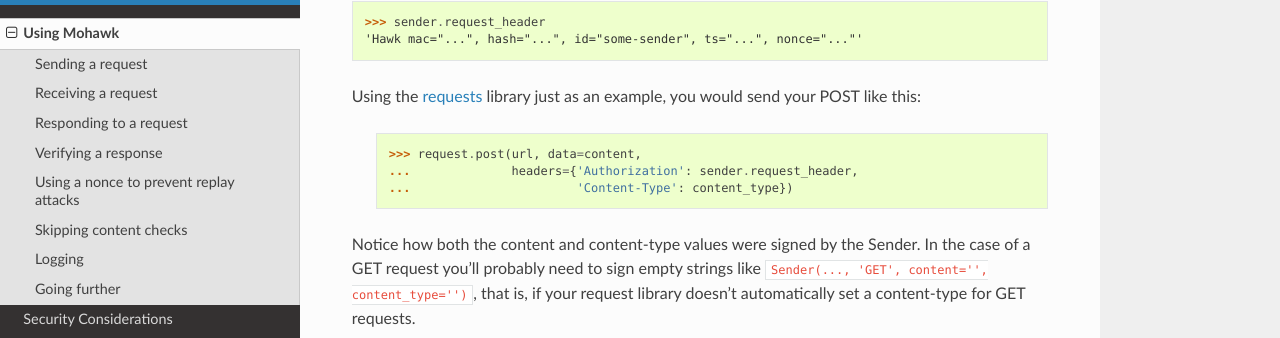
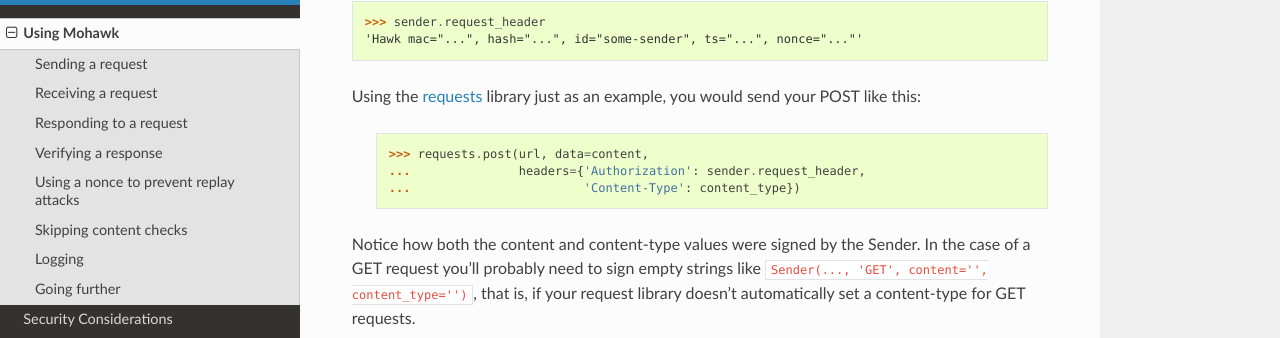
Before and after one commit to kumar303/mohawk, a Sphinx documentation site: the page built from docs/usage.rst, in a window 1280 px wide and 900 px high, scrolled down 1008 px. Shown: the part 113-451 px from the top of the window. Built offline with Sphinx 7.4.7 and the Read the Docs theme 2.0.0, drawn with Linux system fonts in a browser that asks for light colours.

Commit message:
fix typo in doctests

```diff
--- a/docs/usage.rst
+++ b/docs/usage.rst
@@ -29,9 +29,9 @@
 
 .. testsetup:: usage
 
-    class Request:
+    class Requests:
         def post(self, *a, **kw): pass
-    request = Request()
+    requests = Requests()
 
     credentials = {'id': 'some-sender',
                    'key': 'some complicated SEKRET',
@@ -84,9 +84,9 @@
 
  .. doctest:: usage
 
-    >>> request.post(url, data=content,
-    ...              headers={'Authorization': sender.request_header,
-    ...                       'Content-Type': content_type})
+    >>> requests.post(url, data=content,
+    ...               headers={'Authorization': sender.request_header,
+    ...                        'Content-Type': content_type})
 
 Notice how both the content and content-type values were signed by the Sender.
 In the case of a GET request you'll probably need to sign empty strings like
```
